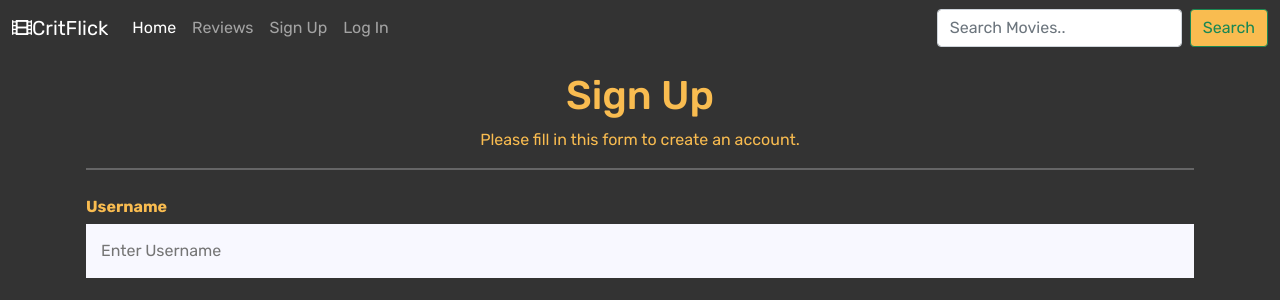
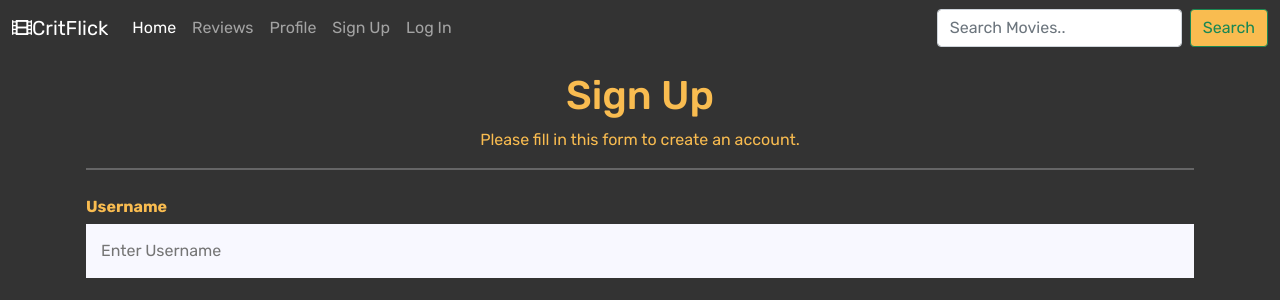
Before and after one commit to Code-Institute-Submissions/svickery-critflick_SepResub, a Flask app: page /sign_up in a window 1280 px wide. Shown: the top 300 px of that part. Run offline with Flask 2, Linux system fonts and the light colour scheme; the page is wider than the window, and the part outside it is not shown; some libraries are stand-ins or nearby versions.

Commit message:
Add user profile page

```diff
--- a/run.py
+++ b/run.py
@@ -47,7 +47,7 @@ def sign_up():
 
         session["user"] = request.form.get("username").lower()
         flash("Sign Up Complete!")
-        return redirect(url_for("index", username=session["user"]))
+        return redirect(url_for("profile", username=session["user"]))
 
     return render_template("sign_up.html")
 
@@ -67,7 +67,7 @@ def login():
                         flash("Welcome, {}".format(
                             request.form.get("username")))
                         return redirect(url_for(
-                            "index", username=session["user"]))
+                            "profile", username=session["user"]))
             else:
                 # invalid password match
                 flash("Incorrect Username and/or Password")
@@ -81,6 +81,21 @@ def login():
     return render_template("login.html")
 
 
+@app.route("/profile/<username>", methods=["GET", "POST"])
+def profile(username):
+    # grab the session user's username from db
+    username = mongo.db.users.find_one(
+        {"username": session["user"]})["username"]
+
+    if session["user"]:
+        return render_template("profile.html", username=username)
+
+    return redirect(url_for("login"))
+
+
+
+
+
 if __name__ == "__main__":
     app.run(
         host = os.environ.get("IP", "0.0.0.0"),
--- a/templates/base.html
+++ b/templates/base.html
@@ -26,6 +26,9 @@
                     </li>
                     <li class="nav-item">
                         <a class="nav-link" href="{{ url_for('reviews') }}">Reviews</a>
+                    </li>
+                    <li class="nav-item">
+                        <a class="nav-link" href="{{ url_for('profile', username=session['user']) }}">Profile</a>
                     </li>
                     <li class="nav-item">
                         <a class="nav-link" href="{{ url_for('sign_up') }}">Sign Up</a>
--- a/templates/login.html
+++ b/templates/login.html
@@ -1,5 +1,6 @@
 {% extends "base.html" %}
 {% block content %}
+<div class="row">
     <form action="{{ url_for('login') }}" method="POST">
         <div class="container col-sm-12">
             <h1 class="sign_up">Log In</h1>
@@ -22,4 +23,5 @@
             </div>
         </div>
     </form>
+</div>
 {% endblock %}
--- a/templates/sign_up.html
+++ b/templates/sign_up.html
@@ -1,6 +1,7 @@
 {% extends "base.html" %}
 {% block content %}
 <!--Sign Up From added from W3 Schools-->
+<div class="row">
     <form action="{{ url_for('sign_up') }}" method="POST">
         <div class="container col-sm-12">
             <h1 class="sign_up">Sign Up</h1>
@@ -29,4 +30,5 @@
             <p class="already">Already have an account? <a href="{{ url_for('login') }}">Log In Here</a>.</p>
         </div>
     </form>
+</div>
 {% endblock %}
```
Also changed, not shown: templates/profile.html (added, +11 -0 lines).
